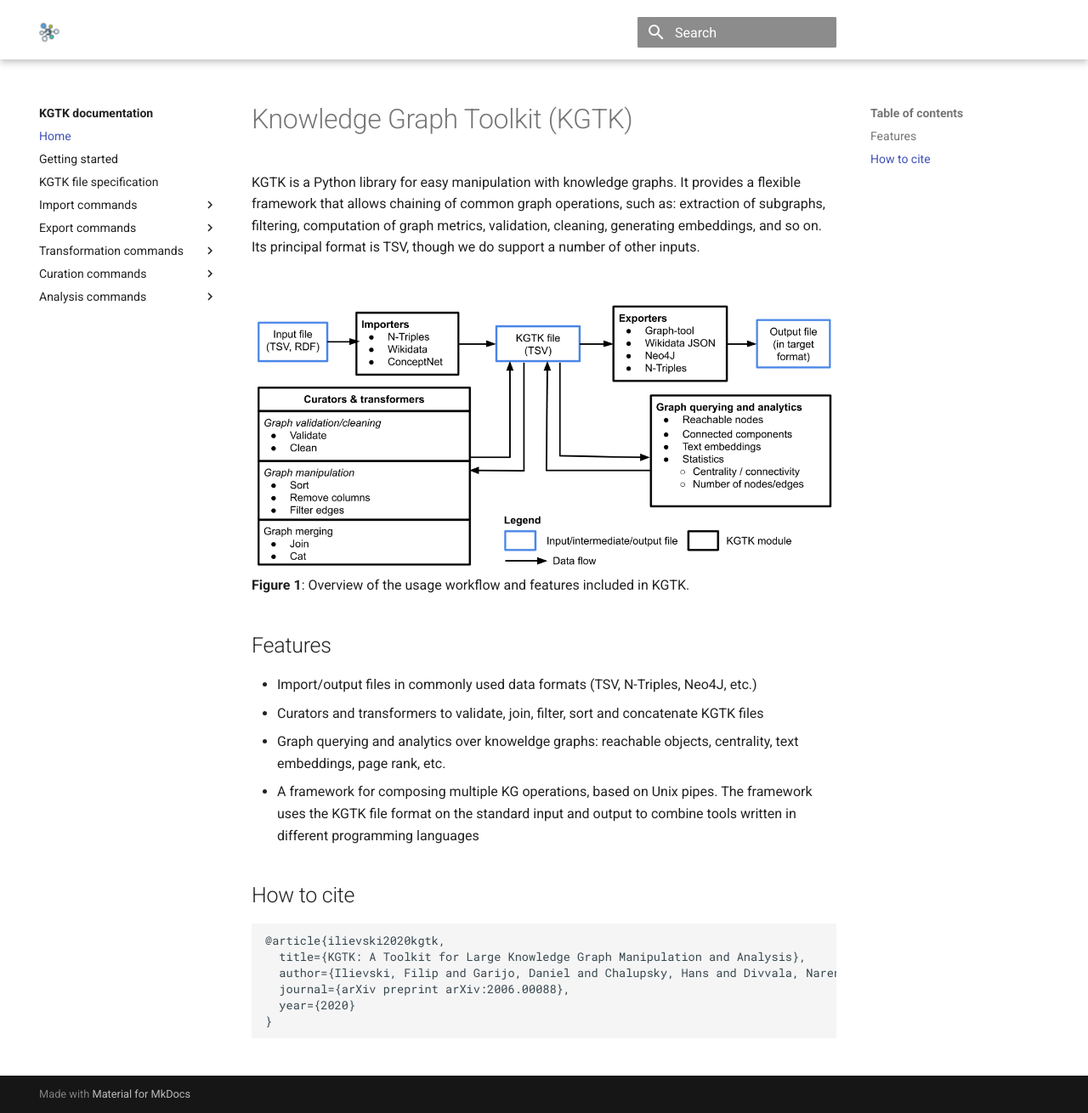
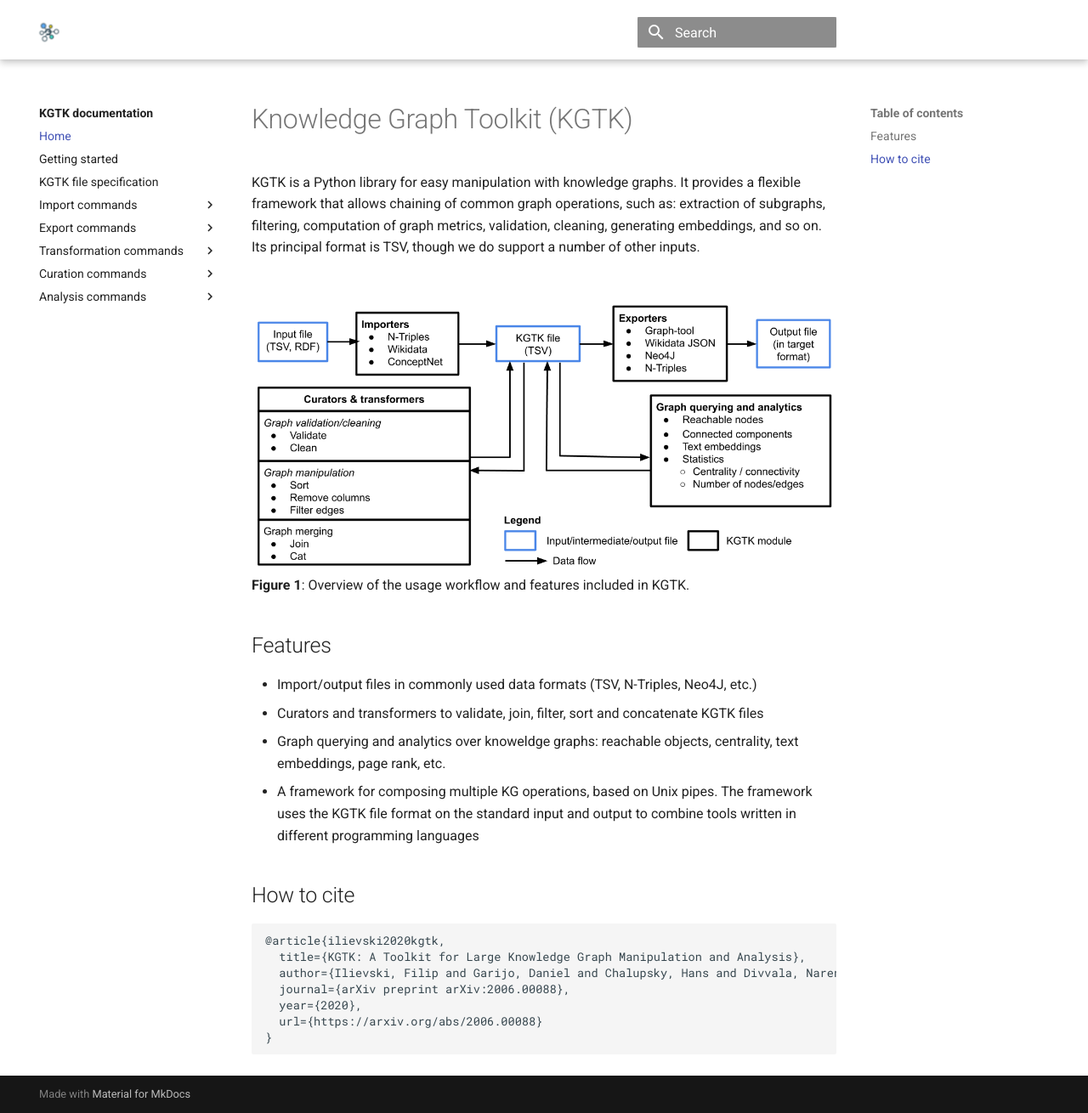
Before and after one commit to usc-isi-i2/kgtk, an MkDocs documentation site: the page built from docs/index.md, in a window 1280 px wide and 1310 px high. Shown: the whole window at 85% size. Built offline with MkDocs 1.6.1 and Material for MkDocs 9.7.7, drawn with Linux system fonts in a browser that asks for light colours; comment, search, counter and statistics services are not loaded.

Commit message:
Update index.md

````diff
--- a/docs/index.md
+++ b/docs/index.md
@@ -21,6 +21,7 @@ KGTK is a Python library for easy manipulation with knowledge graphs. It provide
   title={KGTK: A Toolkit for Large Knowledge Graph Manipulation and Analysis},
   author={Ilievski, Filip and Garijo, Daniel and Chalupsky, Hans and Divvala, Naren Teja and Yao, Yixiang and Rogers, Craig and Li, Ronpeng and Liu, Jun and Singh, Amandeep and Schwabe, Daniel and Szekely, Pedro},
   journal={arXiv preprint arXiv:2006.00088},
-  year={2020}
+  year={2020},
+  url={https://arxiv.org/abs/2006.00088}
 }
 ```
````
